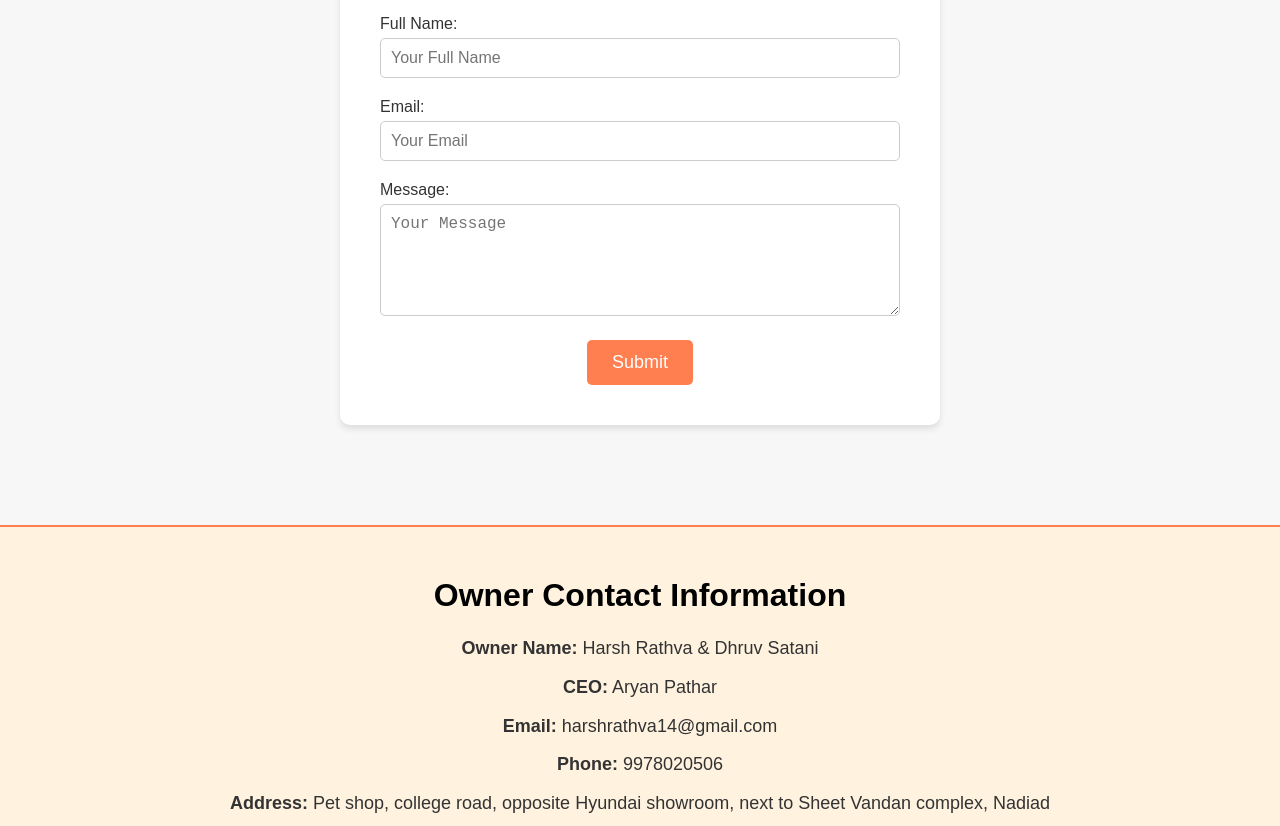
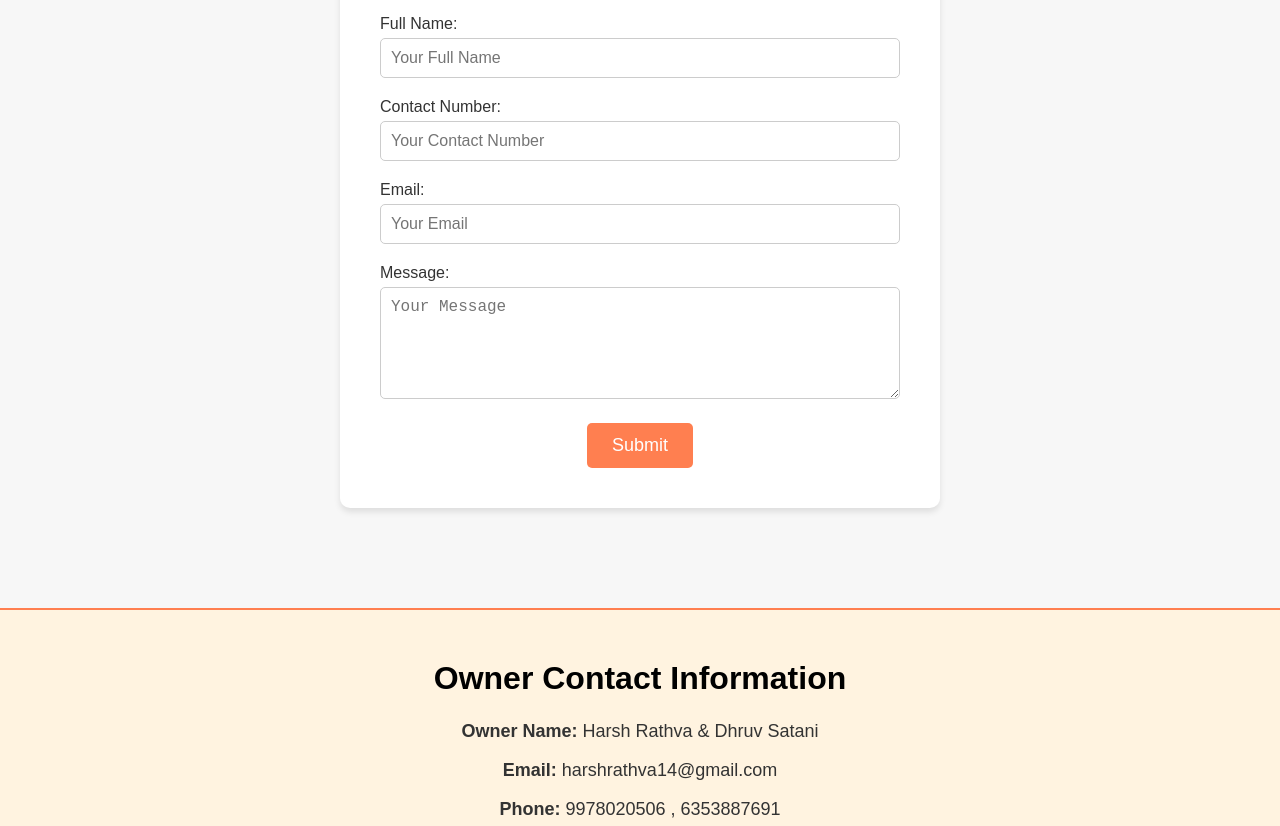
Before and after one commit to harshrathva/petadoption, a plain HTML site: page contact.html in a window 1280 px wide. Shown: the part 260-1086 px from the top of the page. Drawn offline with Linux system fonts and the light colour scheme.

Commit message:
Update contact.html

```diff
--- a/contact.html
+++ b/contact.html
@@ -184,6 +184,11 @@
           <input type="text" id="name" name="name" placeholder="Your Full Name" required>
         </div>
 
+               <div class="form-group">
+          <label for="Contact Number">Contact Number:</label>
+          <input type="Contact Number" id="Contact Number" name="Contact Number" placeholder="Your Contact Number" required>
+        </div>
+
         <div class="form-group">
           <label for="email">Email:</label>
           <input type="email" id="email" name="email" placeholder="Your Email" required>
@@ -212,9 +217,8 @@
     <h2>Owner Contact Information</h2>
     <div class="owner-contact-details">
       <p><strong>Owner Name:</strong> Harsh Rathva & Dhruv Satani</p>
-      <p><strong>CEO:</strong> Aryan Pathar</p>
       <p><strong>Email:</strong> harshrathva14@gmail.com</p>
-      <p><strong>Phone:</strong> 9978020506</p>
+      <p><strong>Phone:</strong> 9978020506 , 6353887691</p>
       <p><strong>Address:</strong> Pet shop, college road, opposite Hyundai showroom, next to Sheet Vandan complex, Nadiad</p>
     </div>
   </section>
```
